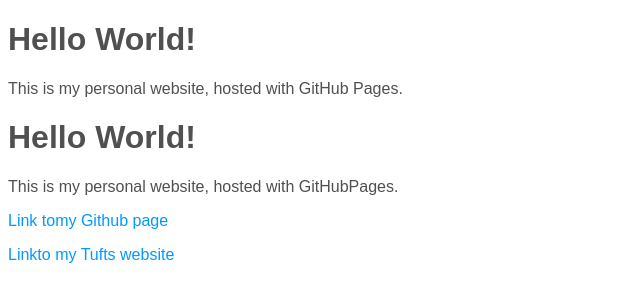
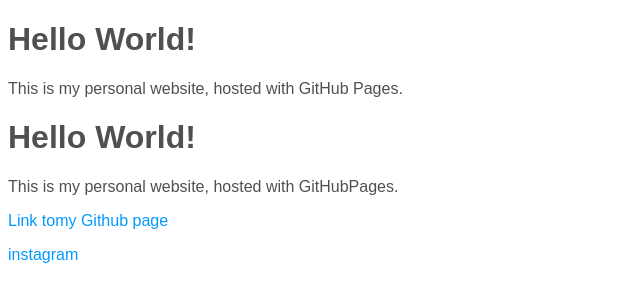
Before and after one commit to Kai856/Kai859.github.io, a plain HTML site: page index.html in a window 1280 px wide. Shown: the whole page, without its empty margins (0-640 px from the left). Drawn offline with Linux system fonts and the light colour scheme.

Commit message:
Update index.html

```diff
--- a/index.html
+++ b/index.html
@@ -25,6 +25,6 @@
   <!-- The <a href="..." tag will let you includea link on your website -->
   <p><a href="https://github.com/ashleysuh">Link tomy Github page</a></p>
   <!-- Try updating these links to point to somethingrelated to you, like yourTwitter, etc. -->
-  <p><a href="https://www.eecs.tufts.edu/~asuh/">Linkto my Tufts website</a></p>
+  <p><a href="https://www.instagram.com/">instagram</a></p>
  </body>
  </html>
```
